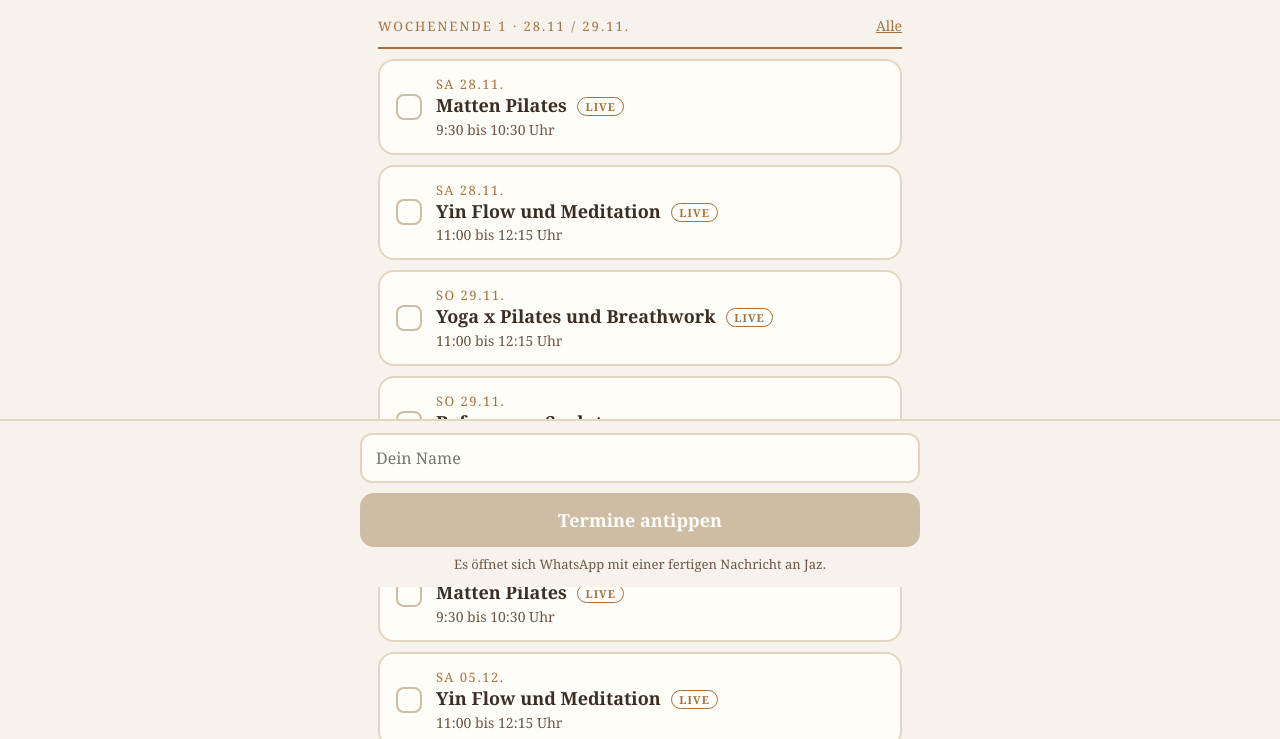
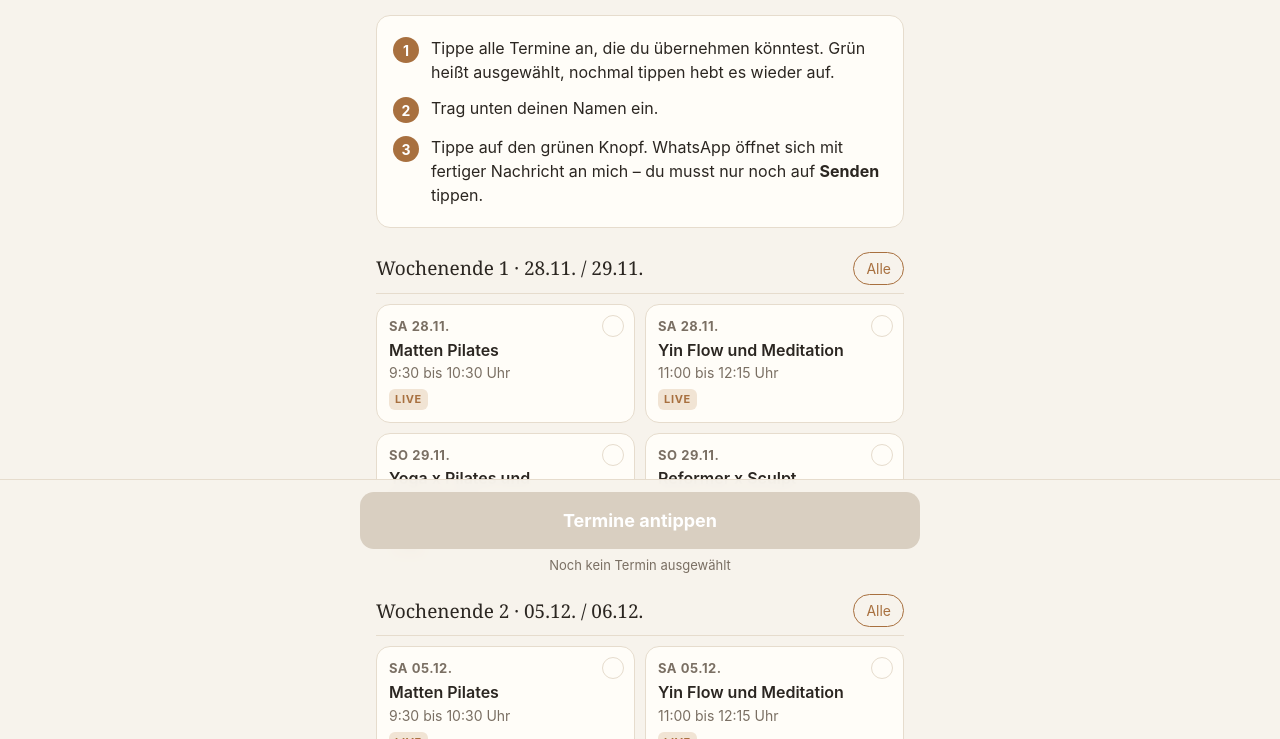
Before and after one commit to JazPYI/pyi-vertretung, a plain HTML site: page index.html in a window 1280 px wide. Shown: the part 213-952 px from the top of the page. Drawn offline with Linux system fonts and the light colour scheme.

Commit message:
Add files via upload

```diff
--- a/index.html
+++ b/index.html
@@ -1,99 +1,151 @@
 <!DOCTYPE html>
-<html lang="de"><head><meta charset="utf-8">
-<meta name="viewport" content="width=device-width, initial-scale=1">
+<html lang="de">
+<head>
+<meta charset="utf-8">
+<meta name="viewport" content="width=device-width, initial-scale=1, viewport-fit=cover">
 <meta name="robots" content="noindex">
+<meta name="theme-color" content="#F7F3EC">
 <meta property="og:type" content="website">
 <meta property="og:title" content="Andreas Wochenendkurse: Vertretung gesucht">
-<meta property="og:description" content="Tippe deine Termine an und schick sie mir direkt per WhatsApp.">
+<meta property="og:description" content="Termine antippen, per WhatsApp schicken – dauert eine Minute.">
 <meta property="og:image" content="https://jazpyi.github.io/pyi-vertretung/preview.png">
+<meta property="og:image:width" content="1200">
+<meta property="og:image:height" content="630">
 <meta property="og:url" content="https://jazpyi.github.io/pyi-vertretung/">
-<title>PYI Andreas Wochenendkurse Vertretung</title>
+<title>PYI · Vertretung Wochenendkurse</title>
 <style>
-*{box-sizing:border-box;margin:0;padding:0;-webkit-tap-highlight-color:transparent}
-body{background:#F7F3EC;color:#3B2F25;font-family:Georgia,'Lora','Times New Roman',serif;padding:28px 18px 190px;max-width:560px;margin:0 auto}
-.top{font-size:12px;letter-spacing:3px;text-transform:uppercase;color:#A8703F}
-.rule{height:2px;width:60px;background:#A8703F;margin:12px 0 16px}
-h1{font-size:30px;line-height:1.12}
-.sub{margin-top:10px;font-size:16px;line-height:1.4;color:#6B5848}
-.we{margin-top:26px}
-.wh{display:flex;justify-content:space-between;align-items:baseline;border-bottom:2px solid #A8703F;padding-bottom:6px;margin-bottom:10px}
-.wh b{font-size:13px;letter-spacing:2px;text-transform:uppercase;color:#A8703F;font-weight:400}
-.wh button{background:none;border:none;font:inherit;font-size:14px;color:#A8703F;text-decoration:underline;padding:6px 0 6px 12px}
-.chip{display:flex;align-items:center;gap:14px;width:100%;text-align:left;background:#FFFDF8;border:2px solid #E2D6C3;border-radius:16px;padding:14px 16px;margin-bottom:10px;font:inherit;color:inherit;cursor:pointer}
-.chip .box{flex:0 0 26px;height:26px;border-radius:8px;border:2px solid #CDBDA5;display:flex;align-items:center;justify-content:center;color:transparent;font-size:17px;line-height:1}
-.chip .tx{flex:1}
-.chip .d{font-size:13px;letter-spacing:1.5px;text-transform:uppercase;color:#A8703F}
-.chip .n{font-size:18px;font-weight:700;line-height:1.2;margin-top:2px}
-.chip .t{font-size:14px;color:#6B5848;margin-top:3px}
-.chip .l{font-size:11px;letter-spacing:1px;text-transform:uppercase;border:1.5px solid #A8703F;color:#A8703F;border-radius:12px;padding:1px 7px;margin-left:6px;vertical-align:1px}
-.chip.on{background:#F3E4D0;border-color:#A8703F}
-.chip.on .box{background:#A8703F;border-color:#A8703F;color:#FFFDF8}
-.bar{position:fixed;left:0;right:0;bottom:0;background:#F7F3EC;border-top:2px solid #E2D6C3;padding:12px 18px calc(14px + env(safe-area-inset-bottom))}
+:root{--bg:#F7F3EC;--card:#FFFDF8;--ink:#2B2621;--muted:#7A6F63;--line:#E6DCCD;--amber:#A8703F;--amber-soft:#F1E4D4;--green:#25D366;--green-dark:#1DA851}
+*{box-sizing:border-box;-webkit-tap-highlight-color:transparent}
+html,body{margin:0;background:var(--bg);color:var(--ink)}
+body{font:16px/1.5 -apple-system,BlinkMacSystemFont,"Segoe UI",Roboto,Helvetica,Arial,sans-serif;padding-bottom:150px}
+.wrap{max-width:560px;margin:0 auto;padding:28px 16px 0}
+.kicker{font-size:12px;letter-spacing:.14em;text-transform:uppercase;color:var(--amber);font-weight:700}
+h1{font-family:Georgia,"Times New Roman",serif;font-weight:normal;font-size:30px;line-height:1.2;margin:8px 0 12px}
+.intro{color:var(--ink);margin:0 0 18px}
+.steps{list-style:none;margin:0 0 24px;padding:14px 16px;background:var(--card);border:1px solid var(--line);border-radius:14px;counter-reset:s}
+.steps li{counter-increment:s;display:flex;gap:12px;align-items:flex-start;padding:6px 0}
+.steps li:before{content:counter(s);flex:0 0 26px;height:26px;border-radius:50%;background:var(--amber);color:#fff;font-weight:700;font-size:14px;display:flex;align-items:center;justify-content:center;margin-top:1px}
+.we{margin:0 0 22px}
+.wh{display:flex;justify-content:space-between;align-items:center;border-bottom:1px solid var(--line);padding:0 0 8px;margin:0 0 10px}
+.wh b{font-family:Georgia,serif;font-weight:normal;font-size:19px}
+.all{font:inherit;font-size:14px;color:var(--amber);background:none;border:1px solid var(--amber);border-radius:999px;padding:5px 12px;cursor:pointer}
+.all.on{background:var(--amber);color:#fff}
+.grid{display:grid;grid-template-columns:1fr 1fr;gap:10px}
+.chip{font:inherit;text-align:left;display:flex;flex-direction:column;align-items:flex-start;justify-content:flex-start;background:var(--card);border:1.5px solid var(--line);border-radius:14px;padding:12px 12px 12px 12px;cursor:pointer;color:var(--ink);position:relative;min-height:104px}
+.chip .d{font-size:13px;font-weight:700;color:var(--muted);letter-spacing:.04em}
+.chip .n{display:block;font-weight:600;margin:3px 0 2px;line-height:1.3;padding-right:22px}
+.chip .t{display:block;font-size:14px;color:var(--muted)}
+.chip .tag{display:inline-block;margin-top:6px;font-size:11px;font-weight:700;letter-spacing:.06em;color:var(--amber);background:var(--amber-soft);border-radius:6px;padding:2px 6px}
+.chip .box{position:absolute;top:10px;right:10px;width:22px;height:22px;border-radius:50%;border:1.5px solid var(--line);display:flex;align-items:center;justify-content:center;font-size:14px;color:transparent}
+.chip.on{border-color:var(--green-dark);background:#EAF8EF}
+.chip.on .box{background:var(--green-dark);border-color:var(--green-dark);color:#fff}
+.name{margin:8px 0 6px}
+.name label{display:block;font-weight:600;margin:0 0 6px}
+.name input{width:100%;font:inherit;font-size:17px;padding:13px 14px;border:1.5px solid var(--line);border-radius:12px;background:var(--card);color:var(--ink)}
+.name input:focus{outline:none;border-color:var(--amber)}
+.note{font-size:14px;color:var(--muted);margin:6px 0 0}
+.bar{position:fixed;left:0;right:0;bottom:0;background:rgba(247,243,236,.96);backdrop-filter:blur(6px);border-top:1px solid var(--line);padding:12px 16px calc(12px + env(safe-area-inset-bottom))}
 .bar .in{max-width:560px;margin:0 auto}
-.bar input{width:100%;font:inherit;font-size:16px;padding:12px 14px;border:2px solid #E2D6C3;border-radius:12px;background:#FFFDF8;color:#3B2F25;margin-bottom:10px}
-.send{display:block;width:100%;text-align:center;text-decoration:none;font:inherit;font-size:18px;font-weight:700;background:#A8703F;color:#FFFDF8;border-radius:14px;padding:15px;border:none}
-.send.off{background:#CDBDA5;pointer-events:none}
-.hint{font-size:13px;color:#6B5848;text-align:center;margin-top:8px}
-.foot{margin-top:28px;font-size:14px;color:#6B5848}
-</style></head><body>
-<div class="top">Power Yoga Institut · Winterhude</div>
-<div class="rule"></div>
-<h1>Wer kann am Wochenende einspringen?</h1>
-<p class="sub">Andreas Kurse, 28. November bis 20. Dezember. Tippe alle Termine an, die du übernehmen könntest. Auch einzelne Termine helfen.</p>
-<div id="list"></div>
-<p class="foot">Live = mit Livestream. Danke euch 💛</p>
+.send{display:flex;align-items:center;justify-content:center;gap:10px;width:100%;text-decoration:none;font:inherit;font-size:clamp(15px,4.3vw,18px);white-space:nowrap;font-weight:700;background:var(--green);color:#fff;border-radius:14px;padding:15px;border:none}
+.send:active{background:var(--green-dark)}
+.send.off{background:#D9CFC1;color:#fff;pointer-events:none}
+.send svg{width:22px;height:22px;fill:currentColor}
+.hint{font-size:13px;color:var(--muted);text-align:center;margin:7px 0 0}
+</style>
+</head>
+<body>
+<main class="wrap">
+  <div class="kicker">Power Yoga Institut · Winterhude</div>
+  <h1>Wer kann am Wochenende einspringen?</h1>
+  <p class="intro">Für Andreas Kurse vom 28. November bis 20. Dezember suchen wir Vertretungen. Schön, dass du reinschaust! Jeder einzelne Termin, den du übernehmen kannst, hilft uns schon sehr.</p>
+  <ol class="steps">
+    <li><span>Tippe alle Termine an, die du übernehmen könntest. Grün heißt ausgewählt, nochmal tippen hebt es wieder auf.</span></li>
+    <li><span>Trag unten deinen Namen ein.</span></li>
+    <li><span>Tippe auf den grünen Knopf. WhatsApp öffnet sich mit fertiger Nachricht an mich – du musst nur noch auf <b>Senden</b> tippen.</span></li>
+  </ol>
+
+  <div id="list"></div>
+
+  <div class="name">
+    <label for="name">Dein Name</label>
+    <input id="name" type="text" placeholder="z. B. Laura" autocomplete="given-name">
+    <p class="note">Ich melde mich danach persönlich bei dir und bestätige, welche Termine fix sind. Danke dir von Herzen für deine Unterstützung 💛</p>
+  </div>
+</main>
+
 <div class="bar"><div class="in">
-<input id="name" type="text" placeholder="Dein Name" autocomplete="given-name">
-<a id="send" class="send off" href="#" target="_blank" rel="noopener">Termine antippen</a>
-<div class="hint" id="hint">Es öffnet sich WhatsApp mit einer fertigen Nachricht an Jaz.</div>
+  <a id="send" class="send off" href="#">Termine antippen</a>
+  <p class="hint" id="hint">Noch kein Termin ausgewählt</p>
 </div></div>
+
 <script>
-// WhatsApp Nummer von Jaz im Format 491701234567 (ohne + und ohne Leerzeichen). Leer = Kontakt wird in WhatsApp ausgewählt.
+// WhatsApp-Nummer von Jaz: international, ohne + und ohne Leerzeichen (0171 6954248 -> 491716954248)
 var NUMBER = "491716954248";
-var courses=[
+var courses = [
  {n:"Matten Pilates",day:"Sa",t:"9:30 bis 10:30 Uhr",live:true,k:0},
  {n:"Yin Flow und Meditation",day:"Sa",t:"11:00 bis 12:15 Uhr",live:true,k:0},
  {n:"Yoga x Pilates und Breathwork",day:"So",t:"11:00 bis 12:15 Uhr",live:true,k:1},
  {n:"Reformer x Sculpt",day:"So",t:"12:30 bis 13:15 Uhr",live:false,k:1}
 ];
-var weekends=[["28.11.","29.11."],["05.12.","06.12."],["12.12.","13.12."],["19.12.","20.12."]];
-var sel={};
-var list=document.getElementById("list");
+var weekends = [["28.11.","29.11."],["05.12.","06.12."],["12.12.","13.12."],["19.12.","20.12."]];
+var sel = {};
+var list = document.getElementById("list");
+var WA_ICON = '<svg viewBox="0 0 24 24" aria-hidden="true"><path d="M12 2a10 10 0 0 0-8.6 15.1L2 22l5-1.3A10 10 0 1 0 12 2zm0 18.2a8.2 8.2 0 0 1-4.2-1.1l-.3-.2-3 .8.8-2.9-.2-.3A8.2 8.2 0 1 1 12 20.2zm4.5-6.1c-.2-.1-1.5-.7-1.7-.8s-.4-.1-.6.1-.7.8-.8 1-.3.2-.5.1a6.7 6.7 0 0 1-3.3-2.9c-.3-.4.2-.4.7-1.4.1-.2 0-.3 0-.4l-.8-1.8c-.2-.5-.4-.4-.6-.4h-.5a1 1 0 0 0-.7.3 3 3 0 0 0-.9 2.2 5.2 5.2 0 0 0 1.1 2.7 11.8 11.8 0 0 0 4.5 4c1.7.7 2.3.8 3.2.6a2.7 2.7 0 0 0 1.8-1.2 2.2 2.2 0 0 0 .1-1.2c0-.1-.2-.2-.5-.3z"/></svg>';
+
 weekends.forEach(function(w,wi){
-  var s=document.createElement("div");s.className="we";
+  var s=document.createElement("section");s.className="we";
   var h=document.createElement("div");h.className="wh";
-  h.innerHTML="<b>Wochenende "+(wi+1)+" · "+w[0].slice(0,5)+" / "+w[1]+"</b>";
-  var all=document.createElement("button");all.textContent="Alle";
+  h.innerHTML="<b>Wochenende "+(wi+1)+" · "+w[0]+" / "+w[1]+"</b>";
+  var all=document.createElement("button");all.type="button";all.className="all";all.id="all"+wi;all.textContent="Alle";
   all.onclick=function(){
     var ids=courses.map(function(c,ci){return wi+"_"+ci});
-    var every=ids.every(function(i){return sel[i]});
-    ids.forEach(function(i){sel[i]=!every});render();
+    var every=ids.every(function(id){return sel[id]});
+    ids.forEach(function(id){if(every)delete sel[id];else sel[id]=true});
+    render();
   };
   h.appendChild(all);s.appendChild(h);
+  var g=document.createElement("div");g.className="grid";
   courses.forEach(function(c,ci){
     var id=wi+"_"+ci;
-    var b=document.createElement("button");b.className="chip";b.id="c"+id;
-    b.innerHTML='<span class="box">✓</span><span class="tx"><div class="d">'+c.day+" "+w[c.k]+'</div><div class="n">'+c.n+(c.live?' <span class="l">Live</span>':'')+'</div><div class="t">'+c.t+'</div></span>';
-    b.onclick=function(){sel[id]=!sel[id];render()};
-    s.appendChild(b);
+    var b=document.createElement("button");b.type="button";b.className="chip";b.id="c"+id;
+    b.innerHTML='<span class="box">✓</span><span class="d">'+(c.day==="Sa"?"SA":"SO")+" "+w[c.k]+'</span><span class="n">'+c.n+'</span><span class="t">'+c.t+'</span>'+(c.live?'<span class="tag">LIVE</span>':'');
+    b.onclick=function(){if(sel[id])delete sel[id];else sel[id]=true;render();};
+    g.appendChild(b);
   });
-  list.appendChild(s);
+  s.appendChild(g);list.appendChild(s);
 });
+
 function render(){
   var lines=[],n=0;
-  weekends.forEach(function(w,wi){courses.forEach(function(c,ci){
-    var id=wi+"_"+ci,el=document.getElementById("c"+id);
-    el.classList.toggle("on",!!sel[id]);
-    if(sel[id]){n++;lines.push(c.day+" "+w[c.k]+" "+c.n+", "+c.t);}
-  });});
-  var a=document.getElementById("send");
-  if(!n){a.className="send off";a.textContent="Termine antippen";a.removeAttribute("href");return;}
+  weekends.forEach(function(w,wi){
+    var cnt=0;
+    courses.forEach(function(c,ci){
+      var id=wi+"_"+ci,el=document.getElementById("c"+id);
+      el.classList.toggle("on",!!sel[id]);
+      el.setAttribute("aria-pressed",sel[id]?"true":"false");
+      if(sel[id]){n++;cnt++;lines.push("• "+c.day+" "+w[c.k]+" – "+c.n+", "+c.t);}
+    });
+    var a=document.getElementById("all"+wi);
+    a.classList.toggle("on",cnt===courses.length);
+    a.textContent=cnt===courses.length?"Alle ✓":"Alle";
+  });
+  var a=document.getElementById("send"),hint=document.getElementById("hint");
+  if(!n){a.className="send off";a.textContent="Termine antippen";a.setAttribute("href","#");hint.textContent="Noch kein Termin ausgewählt";return;}
   var nm=document.getElementById("name").value.trim();
   var msg="Hallo Jaz 💛 ich kann bei Andreas Wochenendkursen in Winterhude übernehmen:\n\n"+lines.join("\n")+"\n\nLiebe Grüße"+(nm?"\n"+nm:"");
   a.className="send";
-  a.textContent="Per WhatsApp senden ("+n+(n==1?" Termin":" Termine")+")";
+  a.innerHTML=WA_ICON+"<span>Per WhatsApp senden ("+n+(n===1?" Termin":" Termine")+")</span>";
   a.href="https://wa.me/"+NUMBER+"?text="+encodeURIComponent(msg);
+  hint.textContent="WhatsApp öffnet sich – dort nur noch auf Senden tippen. Danke dir!";
 }
+// Im selben Fenster öffnen: neue Fenster werden auf dem Handy oft geblockt
+document.getElementById("send").addEventListener("click",function(e){
+  if(this.classList.contains("off")){e.preventDefault();return;}
+  e.preventDefault();
+  window.location.href=this.href;
+});
 document.getElementById("name").addEventListener("input",render);
 render();
-</script></body></html>
+</script>
+</body>
+</html>
```
Also changed, not shown: preview.png (added).
